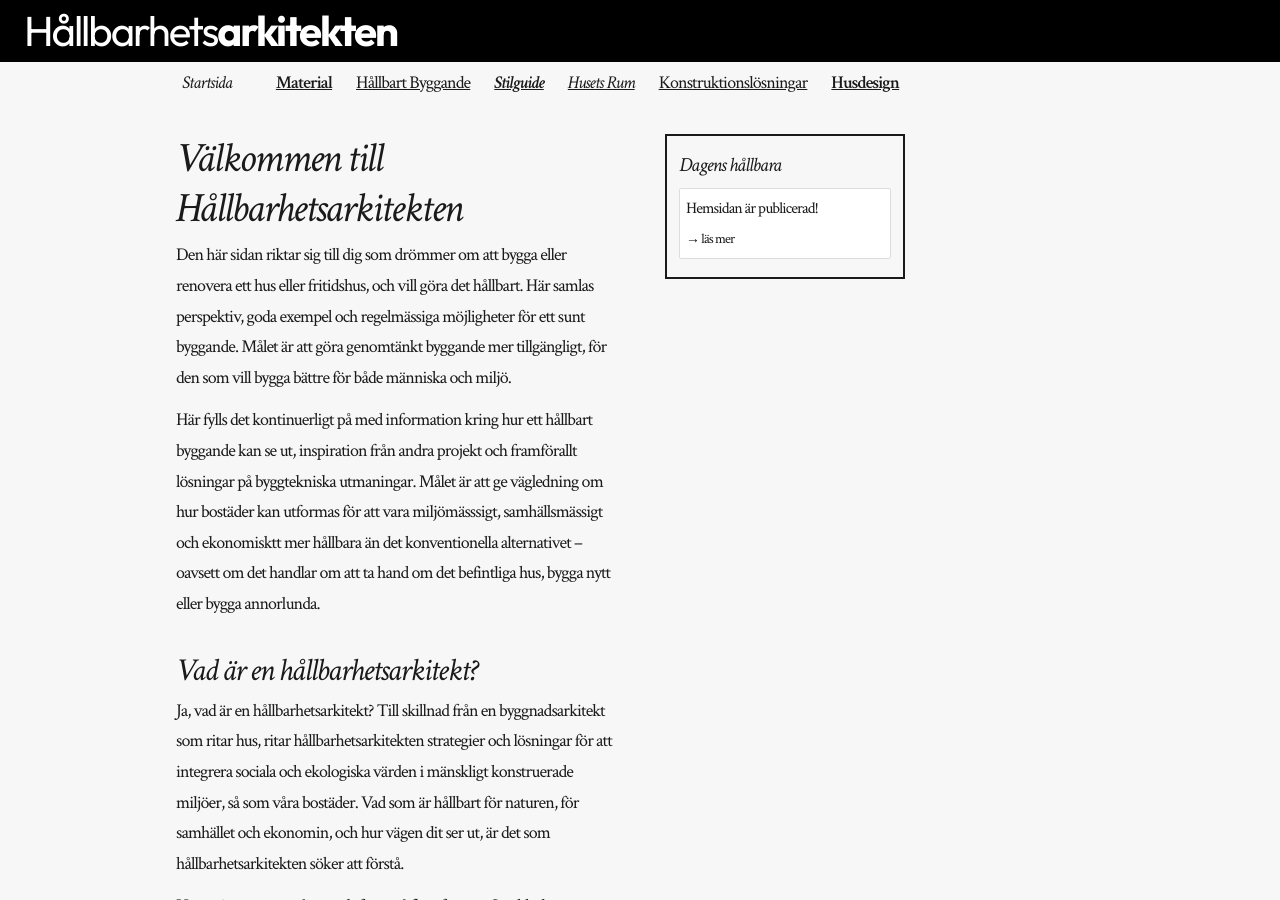
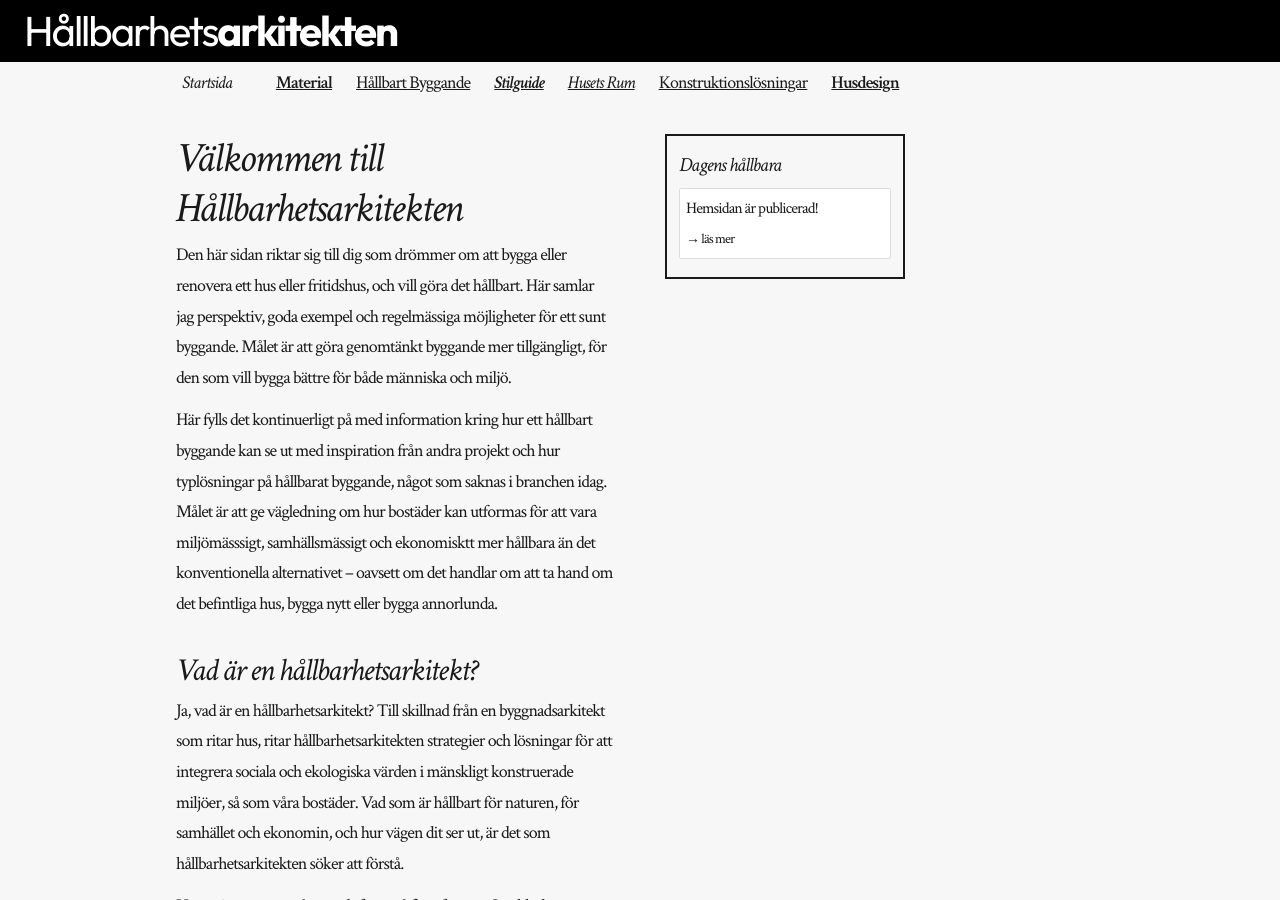
Before and after one commit to rikardv/rikardv.github.io, a Jekyll site: the page built from index.md, in a window 1280 px wide and 900 px high. Built offline with Jekyll 4.4.1, drawn with Linux system fonts in a browser that asks for light colours.

Commit message:
Update index.md

```diff
--- a/index.md
+++ b/index.md
@@ -3,6 +3,6 @@
 title: Startsida
 ---
 
-Den här sidan riktar sig till dig som drömmer om att bygga eller renovera ett hus eller fritidshus, och vill göra det hållbart. Här samlas perspektiv, goda exempel och regelmässiga möjligheter för ett sunt byggande. Målet är att göra genomtänkt byggande mer tillgängligt, för den som vill bygga bättre för både människa och miljö.
+Den här sidan riktar sig till dig som drömmer om att bygga eller renovera ett hus eller fritidshus, och vill göra det hållbart. Här samlar jag perspektiv, goda exempel och regelmässiga möjligheter för ett sunt byggande. Målet är att göra genomtänkt byggande mer tillgängligt, för den som vill bygga bättre för både människa och miljö.
 
-Här fylls det kontinuerligt på med information kring hur ett hållbart byggande kan se ut, inspiration från andra projekt och framförallt lösningar på byggtekniska utmaningar. Målet är att ge vägledning om hur bostäder kan utformas för att vara miljömässsigt, samhällsmässigt och ekonomisktt mer hållbara än det konventionella alternativet – oavsett om det handlar om att ta hand om det befintliga hus, bygga nytt eller bygga annorlunda.
+Här fylls det kontinuerligt på med information kring hur ett hållbart byggande kan se ut med inspiration från andra projekt och hur typlösningar på hållbarat byggande, något som saknas i branchen idag. Målet är att ge vägledning om hur bostäder kan utformas för att vara miljömässsigt, samhällsmässigt och ekonomisktt mer hållbara än det konventionella alternativet – oavsett om det handlar om att ta hand om det befintliga hus, bygga nytt eller bygga annorlunda.
```
